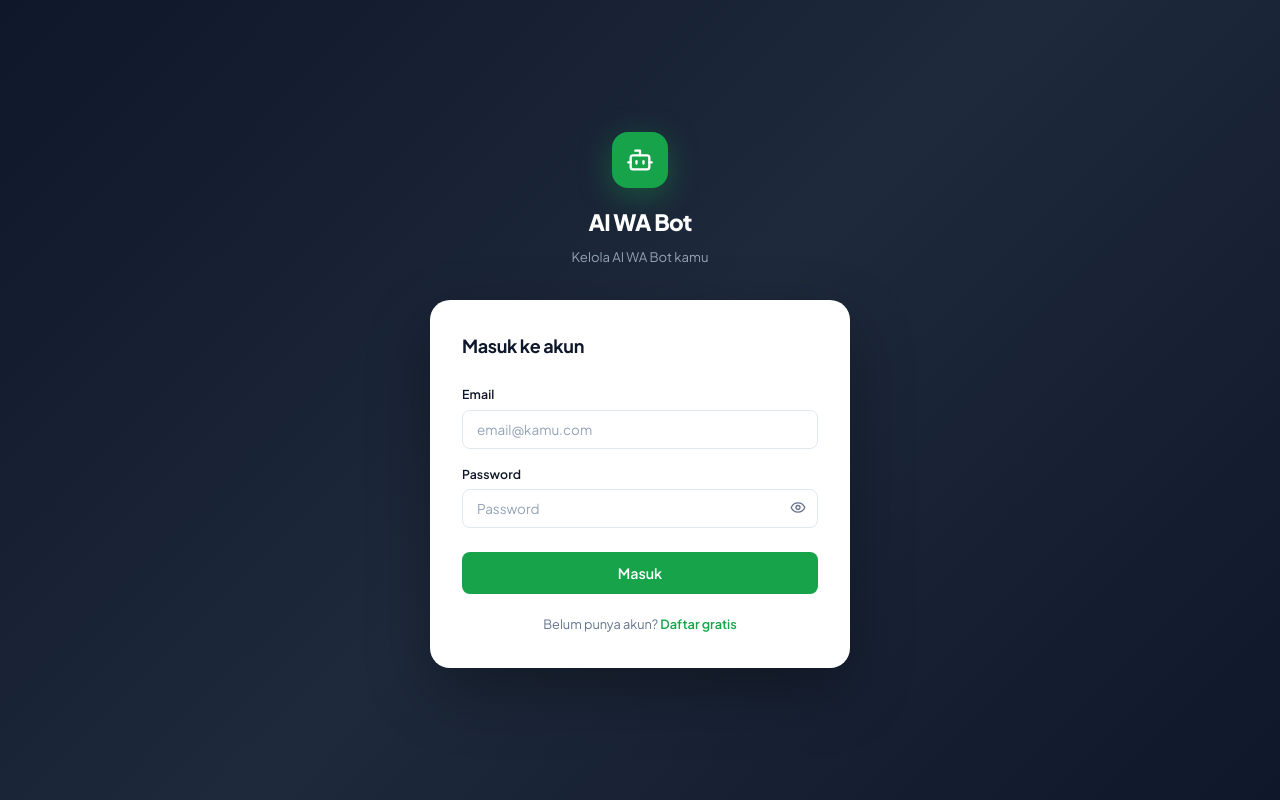
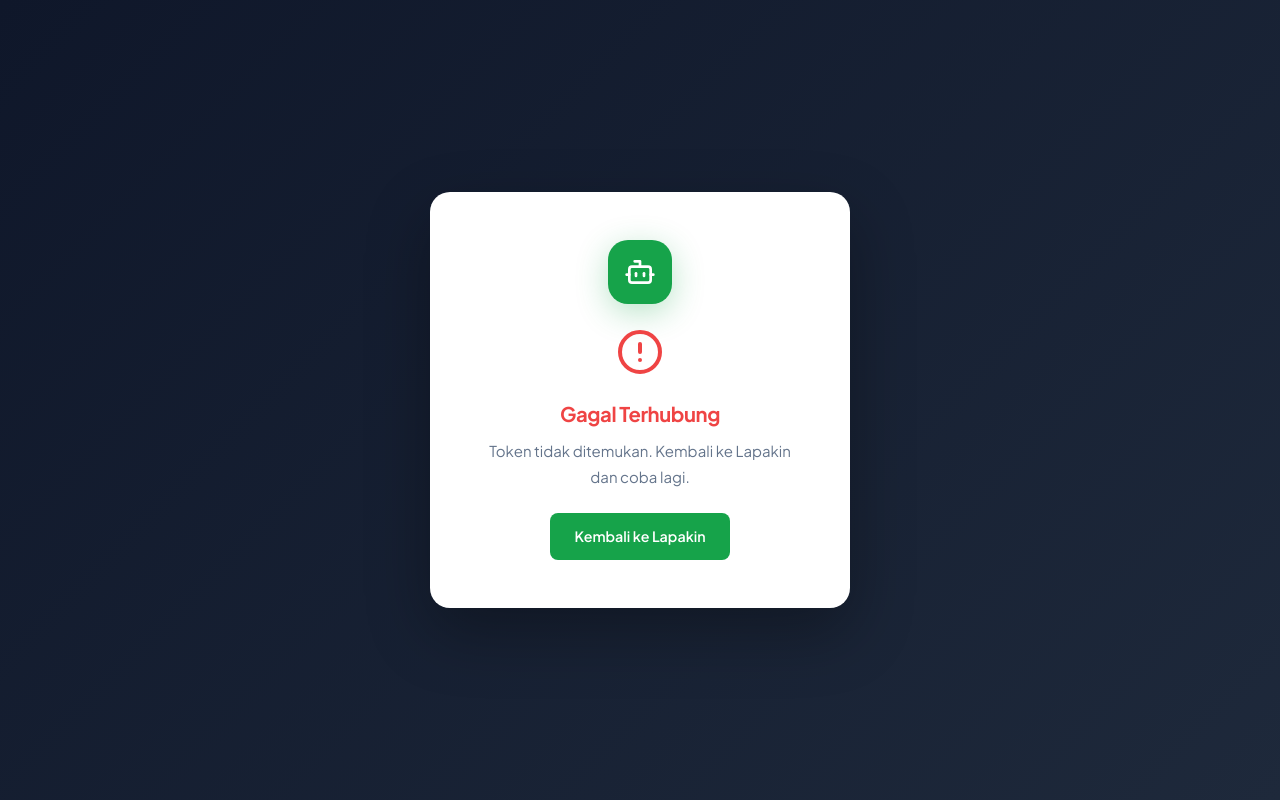
Before and after one commit to xcepotx/ai-wa-bot-ui, a React (Create React App) app: page /connect in a window 1280 px wide. Before the commit this address led to /login. Built offline with nearby package versions, Linux system fonts and the light colour scheme; no server answers.

Commit message:
feat: Connect page - auto login dari Lapakin redirect

```diff
--- a/src/App.js
+++ b/src/App.js
@@ -10,6 +10,7 @@
 import FAQs      from './pages/FAQs/FAQs';
 import BotSettings from './pages/BotSettings/BotSettings';
 import Simulator from './pages/Simulator/Simulator';
+import Connect from './pages/Connect/Connect';
 
 function Inbox() {
   return (
@@ -48,6 +49,7 @@
         <Route path="/" element={<Navigate to="/dashboard" replace />} />
         <Route path="/login"    element={<Login />} />
         <Route path="/register" element={<Register />} />
+        <Route path="/connect" element={<Connect />} />
 
         <Route path="/dashboard" element={<Layout />}>
           <Route index          element={<Overview />} />
--- /dev/null
+++ b/src/pages/Connect/Connect.jsx
@@ -0,0 +1,99 @@
+import { useEffect, useState } from 'react';
+import { useNavigate, useSearchParams } from 'react-router-dom';
+import client from '../../api/client';
+import { Bot, CheckCircle, AlertCircle } from 'lucide-react';
+
+export default function Connect() {
+  const [searchParams] = useSearchParams();
+  const navigate       = useNavigate();
+  const [status, setStatus] = useState('loading'); // loading | success | error
+  const [message, setMessage] = useState('');
+
+  useEffect(() => {
+    const token = searchParams.get('token');
+    if (!token) {
+      setStatus('error');
+      setMessage('Token tidak ditemukan. Kembali ke Lapakin dan coba lagi.');
+      return;
+    }
+
+    client.get(`/connect?token=${token}`)
+      .then(r => {
+        const { access_token } = r.data;
+        localStorage.setItem('bot_token', access_token);
+        setStatus('success');
+        setMessage('Akun Lapakin berhasil terhubung!');
+        setTimeout(() => navigate('/dashboard'), 1500);
+      })
+      .catch(err => {
+        setStatus('error');
+        setMessage(
+          err.response?.data?.detail ||
+          'Gagal menghubungkan akun. Token mungkin sudah expired. Coba lagi dari Lapakin.'
+        );
+      });
+  }, [searchParams, navigate]);
+
+  return (
+    <div style={{
+      minHeight: '100vh',
+      background: 'linear-gradient(135deg, #0f172a 0%, #1e293b 100%)',
+      display: 'flex', alignItems: 'center', justifyContent: 'center',
+      padding: 20,
+    }}>
+      <div style={{
+        background: '#fff',
+        borderRadius: 20,
+        padding: 48,
+        maxWidth: 420,
+        width: '100%',
+        textAlign: 'center',
+        boxShadow: '0 24px 64px rgba(0,0,0,0.3)',
+      }}>
+        {/* Logo */}
+        <div style={{
+          width: 64, height: 64,
+          background: 'var(--brand)',
+          borderRadius: 20,
+          display: 'flex', alignItems: 'center', justifyContent: 'center',
+          margin: '0 auto 24px',
+          boxShadow: '0 8px 32px rgba(22,163,74,0.3)',
+        }}>
+          <Bot size={32} color="#fff" />
+        </div>
+
+        {status === 'loading' && (
+          <>
+            <div className="spinner spinner-dark" style={{ margin: '0 auto 16px', width: 32, height: 32 }} />
+            <h2 style={{ marginBottom: 8 }}>Menghubungkan akun...</h2>
+            <p>Sedang memverifikasi akun Lapakin kamu</p>
+          </>
+        )}
+
+        {status === 'success' && (
+          <>
+            <CheckCircle size={48} color="var(--brand)" style={{ margin: '0 auto 16px' }} />
+            <h2 style={{ marginBottom: 8, color: 'var(--brand)' }}>Berhasil! 🎉</h2>
+            <p>{message}</p>
+            <p style={{ marginTop: 8, fontSize: '0.82rem' }}>Mengalihkan ke dashboard...</p>
+          </>
+        )}
+
+        {status === 'error' && (
+          <>
+            <AlertCircle size={48} color="var(--danger)" style={{ margin: '0 auto 16px' }} />
+            <h2 style={{ marginBottom: 8, color: 'var(--danger)' }}>Gagal Terhubung</h2>
+            <p>{message}</p>
+            <a
+              href="https://dev.lapakin.my.id/dashboard"
+              className="btn btn-primary btn-lg"
+              style={{ marginTop: 24, display: 'inline-flex' }}
+            >
+              Kembali ke Lapakin
+            </a>
+          </>
+        )}
+      </div>
+    </div>
+  );
+}
```
